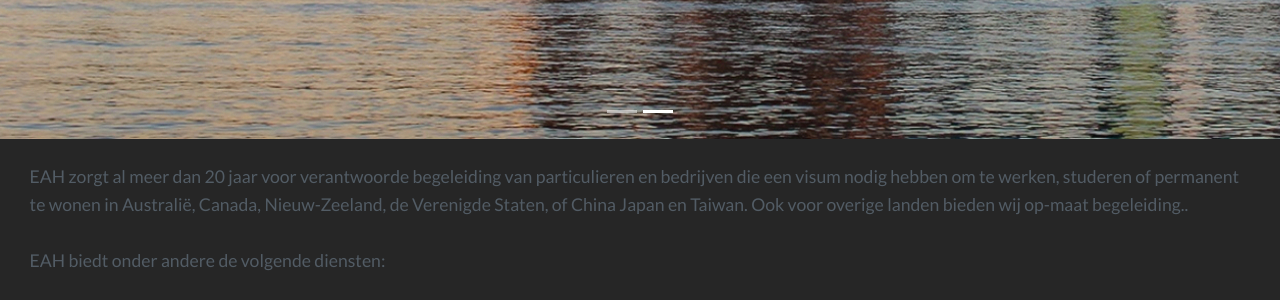
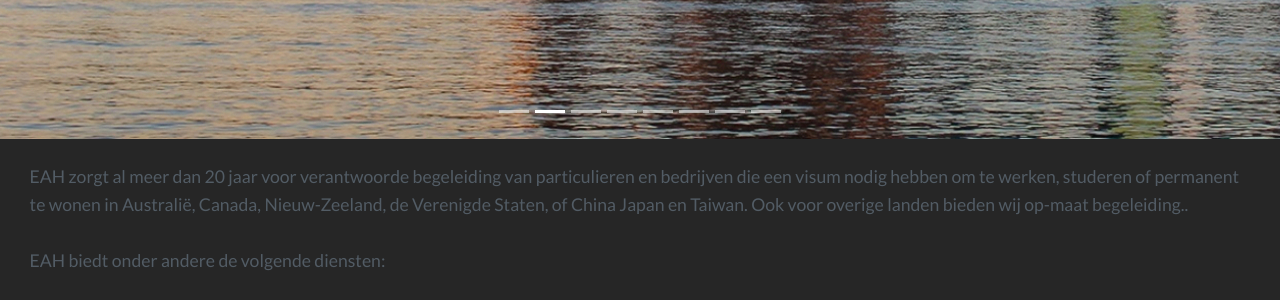
Before and after one commit to shiltemann/emigratie-adviesbureau-hiltemann, a Jekyll site: the page built from index.html, in a window 1280 px wide. Shown: the part 622-922 px from the top of the page. Built offline with Jekyll 4.4.1, drawn with Linux system fonts in a browser that asks for light colours; the list of posts is cut into pages by our own code.

Commit message:
fix banner buttons

```diff
--- a/_includes/banner.html
+++ b/_includes/banner.html
@@ -3,46 +3,53 @@
 <!--<section id="banner">-->
 
     <!-- carousel -->
-    <section id="banner" class="carousel slide carousel-fade" style="z-index: -999; position: 50% 50%" data-ride="carousel">
+    <section id="banner" class="carousel slide carousel-fade" style=" position: 50% 50%" data-ride="carousel">
 
       <!-- Indicators -->
       <ul class="carousel-indicators">
-        <li data-target="#demo" data-slide-to="0" class="active"></li>
-        <li data-target="#demo" data-slide-to="1"></li>
+        <li data-target="#banner" data-slide-to="0" class="active"></li>
+        <li data-target="#banner" data-slide-to="1"></li>
+        <li data-target="#banner" data-slide-to="2"></li>
+        <li data-target="#banner" data-slide-to="3"></li>
+        <li data-target="#banner" data-slide-to="4"></li>
+        <li data-target="#banner" data-slide-to="5"></li>
+        <li data-target="#banner" data-slide-to="6"></li>
+        <li data-target="#banner" data-slide-to="7"></li>
       </ul>
 
       <!-- The slideshow -->
       <div class="carousel-inner">
         <div class="carousel-item active">
-          <img src="assets/img/banner/banner1.jpg" alt="maple leaf"/>
+          <img src="{{ site.baseurl }}/assets/img/banner/banner1.jpg" alt="maple leaf"/>
         </div>
         <div class="carousel-item">
-          <img src="assets/img/banner/AustraliaSydneySkyline_scaled2.jpg" alt="Sydney skyline"/>
+          <img src="{{ site.baseurl }}/assets/img/banner/AustraliaSydneySkyline_scaled2.jpg" alt="Sydney skyline"/>
         </div>
         <div class="carousel-item">
-          <img src="assets/img/banner/CanadaNaturebanner_scaled.jpg" alt="Chicago"/>
+          <img src="{{ site.baseurl }}/assets/img/banner/CanadaNaturebanner_scaled.jpg" alt="Chicago"/>
         </div>
         <div class="carousel-item">
-          <img src="assets/img/banner/CanadaTorontoSkyline3_scaled.jpg" alt="Toronto skyline"/>
+          <img src="{{ site.baseurl }}/assets/img/banner/CanadaTorontoSkyline3_scaled.jpg" alt="Toronto skyline"/>
         </div>
         <div class="carousel-item">
-          <img src="assets/img/banner/NZMilfordSound3.jpg" alt="Milford Sound"/>
+          <img src="{{ site.baseurl }}/assets/img/banner/NZMilfordSound3.jpg" alt="Milford Sound"/>
         </div>
         <div class="carousel-item">
-          <img src="assets/img/banner/USGoldenGateBridge.jpg" alt="Golden Gate Bridge"/>
+          <img src="{{ site.baseurl }}/assets/img/banner/USGoldenGateBridge.jpg" alt="Golden Gate Bridge"/>
         </div>
         <div class="carousel-item">
-          <img src="assets/img/banner/ChinaShanghaiBanner2.jpg" alt="Shanghai"/>
+          <img src="{{ site.baseurl }}/assets/img/banner/ChinaShanghaiBanner2.jpg" alt="Shanghai"/>
         </div>
         <div class="carousel-item">
-          <img src="assets/img/banner/AustraliaNaturebanner.jpg" alt="Australian Nature"/>
+          <img src="{{ site.baseurl }}/assets/img/banner/AustraliaNaturebanner.jpg" alt="Australian Nature"/>
         </div>
+      </div>
 
       <!-- Left and right controls -->
-      <a class="carousel-control-prev" href="#demo" data-slide="prev">
+      <a class="carousel-control-prev" href="#banner" role="button" data-slide="prev">
         <span class="carousel-control-prev-icon"></span>
       </a>
-      <a class="carousel-control-next" href="#demo" data-slide="next">
+      <a class="carousel-control-next" href="#banner" role="button" data-slide="next">
         <span class="carousel-control-next-icon"></span>
       </a>
 
```
